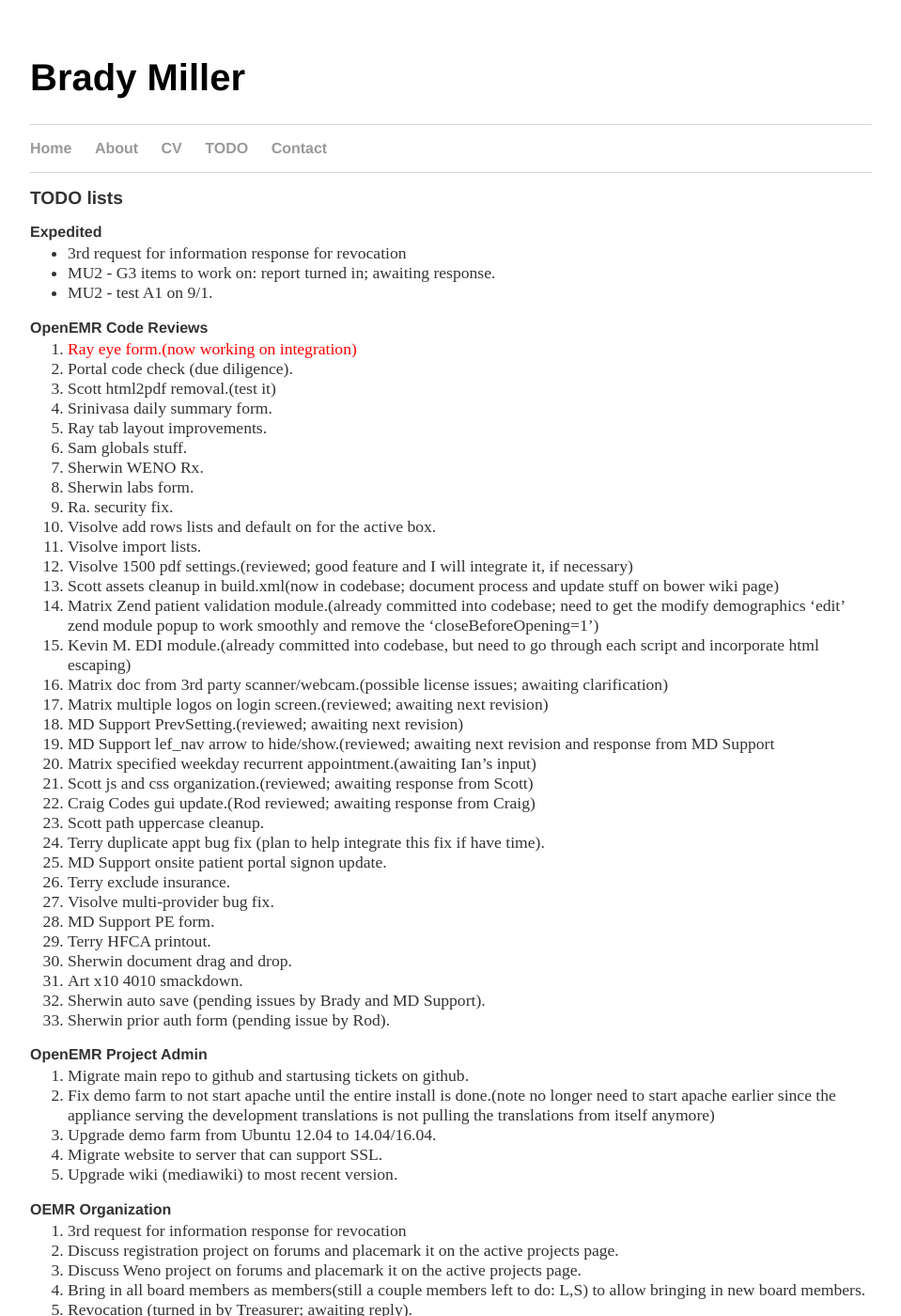
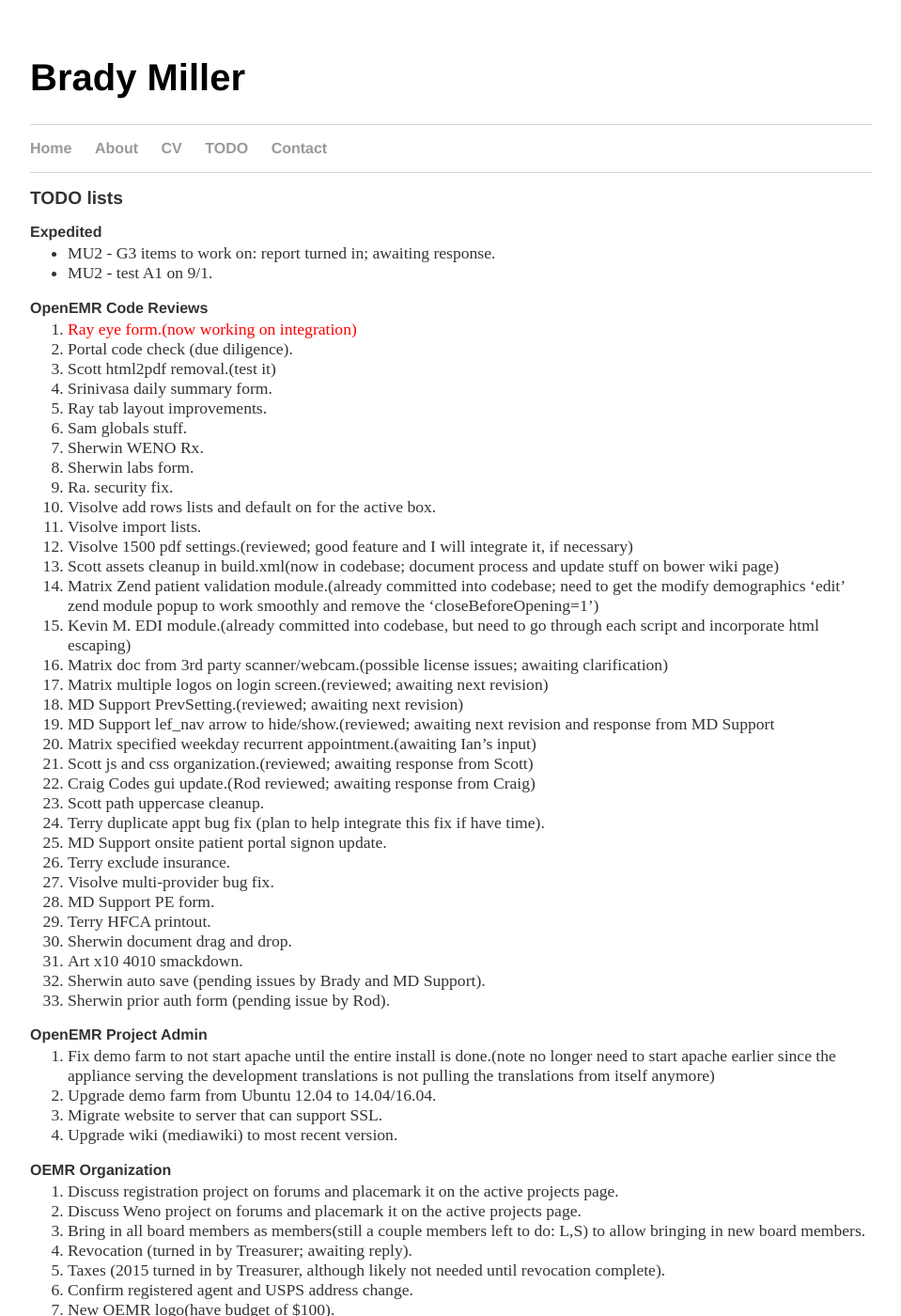
Before and after one commit to bradymiller/bradymiller.github.io, a Jekyll site: the page built from todo/index.md, in a window 1280 px wide and 1400 px high. Shown: the whole window at 94% size, without its empty margins (160-1119 px from the left). Built offline with Jekyll 4.4.1, drawn with Linux system fonts in a browser that asks for light colours.

Commit message:
Update todo list

```diff
--- a/todo/index.md
+++ b/todo/index.md
@@ -4,7 +4,6 @@
 ## TODO lists
 
 ### Expedited
-* 3rd request for information response for revocation
 * MU2 - G3 items to work on: report turned in; awaiting response.
 * MU2 - test A1 on 9/1.
 
@@ -44,14 +43,12 @@
 1. Sherwin prior auth form (pending issue by Rod).
 
 ### OpenEMR Project Admin
-1. Migrate main repo to github and startusing tickets on github.
 1. Fix demo farm to not start apache until the entire install is done.(note no longer need to start apache earlier since the appliance serving the development translations is not pulling the translations from itself anymore)
 1. Upgrade demo farm from Ubuntu 12.04 to 14.04/16.04.
 1. Migrate website to server that can support SSL.
 1. Upgrade wiki (mediawiki) to most recent version.
 
 ### OEMR Organization
-1. 3rd request for information response for revocation
 1. Discuss registration project on forums and placemark it on the active projects page.
 1. Discuss Weno project on forums and placemark it on the active projects page.
 1. Bring in all board members as members(still a couple members left to do: L,S) to allow bringing in new board members.
```
